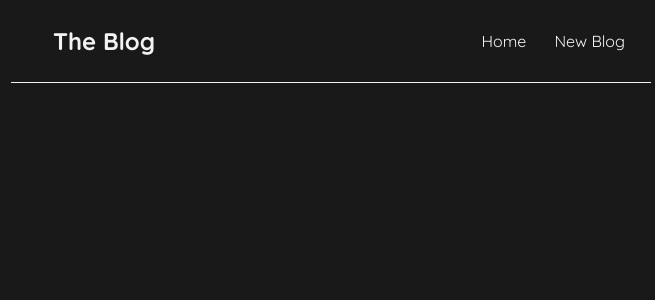
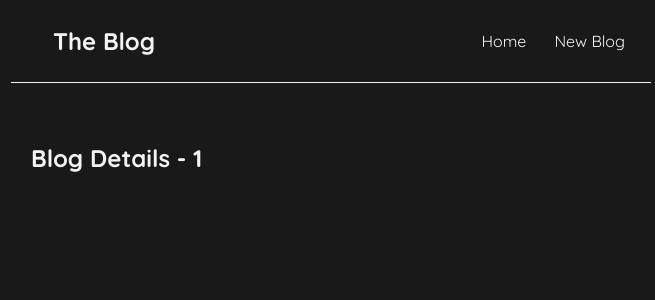
Before and after one commit to sdbxsdb/netn-react, a React (Create React App) app: page /blogs/1 in a window 1280 px wide. Shown: the top 300 px of the page, without its empty margins (309-964 px from the left). Built offline with nearby package versions, Linux system fonts and the light colour scheme.

Commit message:
before starting part 26

```diff
--- a/src/App.js
+++ b/src/App.js
@@ -3,6 +3,7 @@
 import Home from './Home';
 import Create from './Create';
 import { BrowserRouter as Router, Route, Switch} from 'react-router-dom';
+import BlogDetails from './BlogDetails';
 
 function App() {
 
@@ -19,6 +20,9 @@
             <Route path="/create">
               <Create />
             </Route>
+            <Route path="/blogs/:id">
+              <BlogDetails />
+            </Route>
           </Switch>
         </div>
       </div>
--- /dev/null
+++ b/src/BlogDetails.js
@@ -0,0 +1,14 @@
+import { useParams } from "react-router";
+
+const BlogDetails = () => {
+
+  const { id } = useParams()
+
+  return (
+    <div className="blog-details">
+      <h2>Blog Details - { id }</h2>
+    </div>
+  );
+}
+
+export default BlogDetails;
--- a/src/BlogList.js
+++ b/src/BlogList.js
@@ -1,3 +1,5 @@
+import { Link } from "react-router-dom";
+
 const BlogList = ({blogs, title}) => {
 
 
@@ -6,9 +8,9 @@
       <h2>{title}</h2>
       {blogs.map((blog) => (
         <div className="blog-preview" key={blog.id}>
+          <Link to={`/blogs/${blog.id}`}>
           <h2>{blog.title}</h2>
-          <p>Written by {blog.author}</p>
-
+          <p>Written by {blog.author}</p></Link>
         </div>
       ))}
     </div>
--- a/src/index.css
+++ b/src/index.css
@@ -53,3 +53,7 @@
   color: #f1556d;
   margin-bottom: 8px;
 }
+
+.blog-preview a {
+  text-decoration: none;
+}
```
